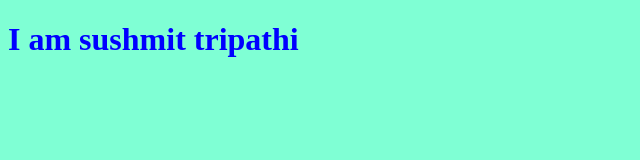
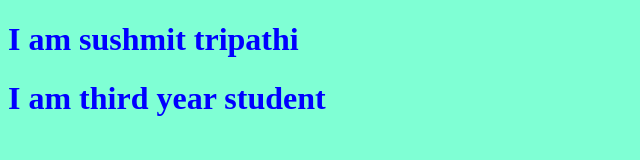
Before and after one commit to SushmitTripathi/Web-dev-fundamental, a plain HTML site: page index.html in a window 1280 px wide. Shown: the whole page, without its empty margins (0-640 px from the left). Drawn offline with Linux system fonts and the light colour scheme.

Commit message:
year added

```diff
--- a/index.html
+++ b/index.html
@@ -8,6 +8,7 @@
 </head>
 <body>
     <h1>I am sushmit tripathi</h1>
+    <h1>I am third year student</h1>
 </body>
 <script src="index.js"></script>
 </html>
```
